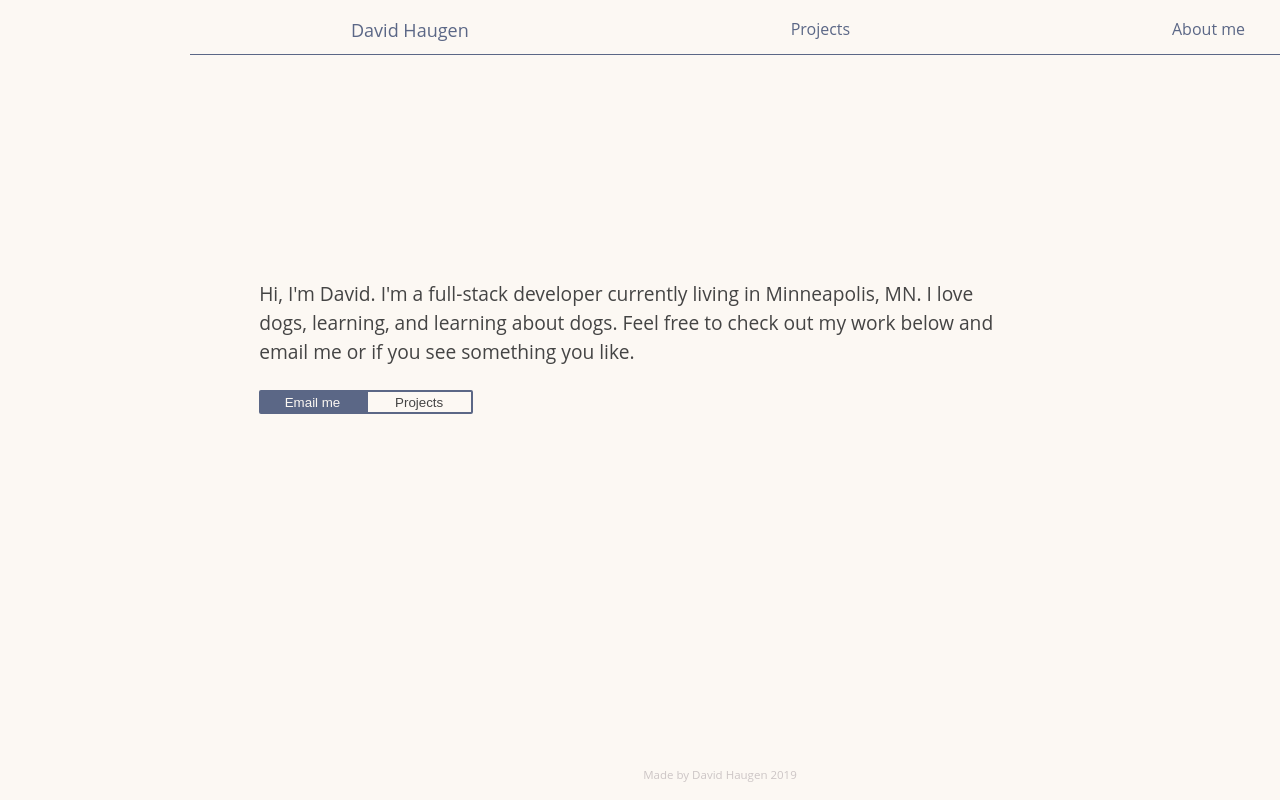
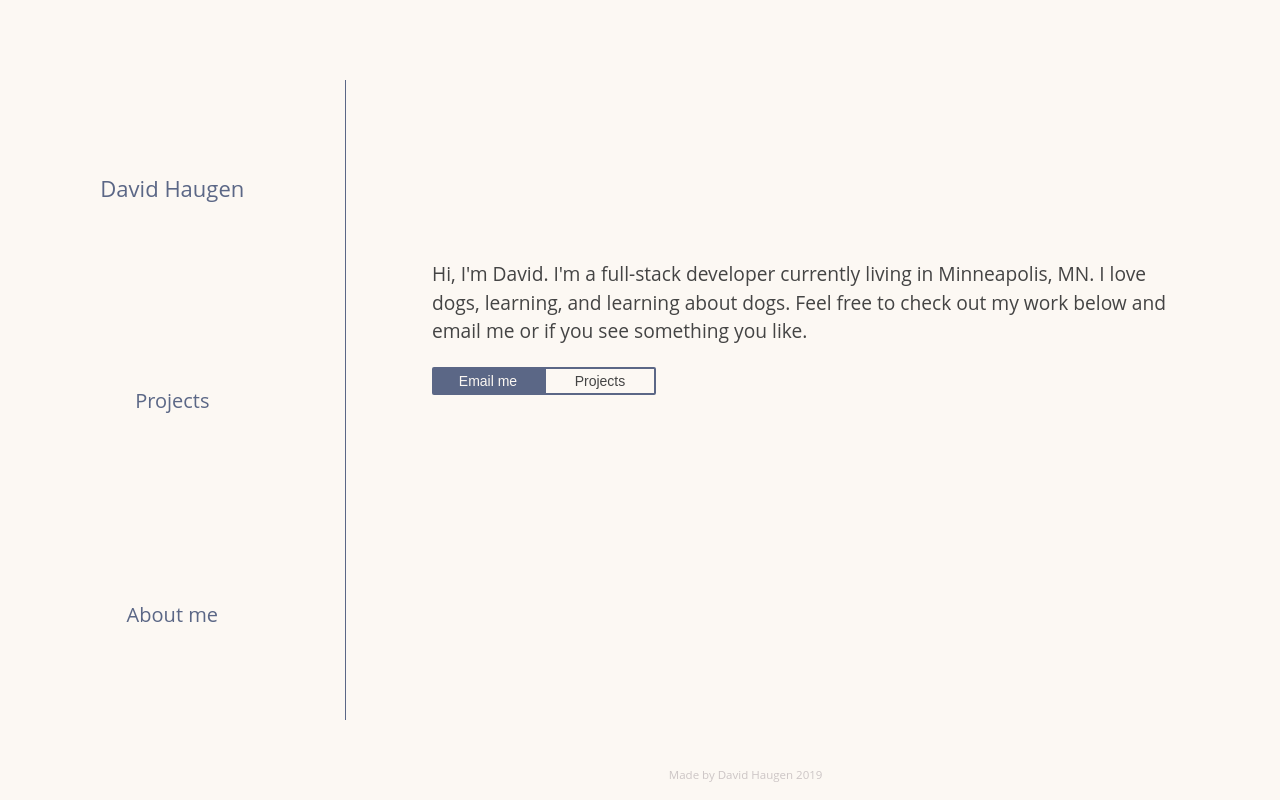
Before and after one commit to DavidHaugen/portfolio, a React (Create React App) app: page / in a window 1280 px wide. Built offline with nearby package versions, Linux system fonts and the light colour scheme.

Commit message:
improved responsiveness with alternate nav placement on large displays

```diff
--- a/src/App.css
+++ b/src/App.css
@@ -13,12 +13,14 @@ html{
 
 nav{
   position: fixed;
+  left: 2.5%;
+  top: 0;
   height: 50px;
   background-color: #fcf8f3;
   justify-content: space-around;
   padding-top: .2rem;
   border-bottom: 1px solid #5b6786;
-  width: 95%;
+  width: 95vw;
   margin-left: auto;
   margin-right: auto;
   flex: 1 0 auto;
@@ -27,11 +29,16 @@ nav{
   align-items: center
 }
 
+#nav-list{
+  line-height: 1em;
+}
+
 .nav-link{
   text-decoration: none;
-  padding: .3vw 2vw;
+  padding: .5em 2vw;
   color: #5b6786;
   height: 32px;
+  margin-top: 3px;
 }
 
 #home-link{
@@ -165,12 +172,12 @@ footer{
   background-color: #fcf8f3;
   color: rgb(204, 197, 197);
   position: fixed;
+  width: 100%;
   font-size: .6em;
   justify-content: center;
   align-items: center;
   bottom: 0;
   height: 50px;
-  width: 100%;
   font-family: 'Open Sans', sans-serif;
 }
 
@@ -194,9 +201,69 @@ footer{
 
 @media only screen and (min-width: 900px) {
 
+  section{
+    margin-top: 10px;
+  }
 
+  nav{
+    position: fixed;
+    left: 0;
+    top: 10%;
+    height: 80vh;
+    flex-direction: column;
+    background-color: #fcf8f3;
+    justify-content: space-around;
+    padding-top: .2rem;
+    border-right: 1px solid #5b6786;
+    border-bottom: 0;
+    width: 27vw;
+    flex: 1 0 auto;
+    margin: 0;
+    padding: 0;
+    align-items: center
+  }
+
+  .nav-link{
+    height: 40px;
+  }
+
+  #home-link{
+    font-size: 22px;
+  }
+
+  #projects-link{
+    font-size: 20px;
+  }
+
+  #about-link{
+    font-size: 20px;
+  }
+
+  html{
+    margin-left: 27vw;
+  }
+
+  .page-formatter{
+    flex-direction: row;
+  }
 
   footer{
-      width: 75%
+    background-color: #fcf8f3;
+    color: rgb(204, 197, 197);
+    position: fixed;
+    width: 100%;
+    font-size: .6em;
+    align-items: center;
+    bottom: 0;
+    justify-content: normal;
+    height: 50px;
+    padding-left: 20vw;
+    font-family: 'Open Sans', sans-serif;
+    }
+
+    .button-solid, .button-border{
+      width: 8em;
+      height: 2em;
+      font-size: 14px;
     }
 }
--- a/src/App.js
+++ b/src/App.js
@@ -10,7 +10,7 @@ import './App.css';
 
 function App() {
   return (
-    <div className='pageFormatter'>
+    <div>
       <Nav />
       <main>
         <Switch>
@@ -31,7 +31,6 @@ function App() {
           />
         </Switch>
         <Footer />
-
       </main>
     </div>
   );
--- a/src/Home.js
+++ b/src/Home.js
@@ -9,7 +9,7 @@ export default class Home extends Component{
         Hi, I'm David. I'm a full-stack developer currently living in Minneapolis, MN. I love dogs, learning, and learning about dogs. Feel free to check out my work below and email me or if you see something you like.
         </p>
         <div>
-          <a href="mailto:haugen.dj@gmail.com"><button className="button-solid left-button">Email me</button></a>
+          <a href="mailto:haugen.dj@gmail.com" target='_blank' rel='noopener noreferrer'><button className="button-solid left-button">Email me</button></a>
           <Link to="/projects"><button className="button-border right-button" >Projects</button></Link>
         </div>
       </section>
--- a/src/Projects.js
+++ b/src/Projects.js
@@ -26,7 +26,7 @@ export default class Projects extends Component{
           <div className="image-container">
             <img src={SpacedRepetition} alt="Spaced-Repetition project screenshot" className="project-screenshot"/>
           </div>
-          <p className="project-description">The spaced repetition technique helps users learn a new language by focusing on the words that give them the most trouble. This app tracks tracks user answers over time; if users get a word wrong, they are presented with that word more often. As the user masters a word it is presented less and less frequently.</p>
+          <p className="project-description">The spaced repetition technique helps users learn a new language by focusing on the words that give them the most trouble. This app tracks user answers over time; if users get a word wrong, they are presented with that word more often. As the user masters a word it is presented less and less frequently.</p>
           <p className="tech-used">Technologies used:</p>
           <p className="tech-used">Client: React, React Context API, React Router, JWT, HTML, CSS, JavaScript, Cypress. Deployed with Zeit Now</p>
           <p className="tech-used">Server: Node.js, Express, PostgreSQL, Postgrator, JWT, Chai, Mocha, Supertest. Deployed using Heroku.</p>
@@ -40,10 +40,10 @@ export default class Projects extends Component{
           <div className="image-container">
             <img src={MunchStats} alt="Project screenshot" className="project-screenshot"/>
           </div>
+          <p className="project-description">Munch Stats is a nutrition tracking app with a that allows users to create, edit, and log their own meals. Users can set daily goals for calories, carbohydrates, fat, and protein and track how their daily consumption compares to their own personal goals. Munch Stats makes it easy to track the meals you make regularly, helping you stay healthy and happy.</p>
           <p className="tech-used">Technologies used:</p>
           <p className="tech-used">Client: React, React Context API, React Router, JWT, HTML, CSS, JavaScript, Jest, Enzyme, Chart.js. Deployed with Zeit Now.</p>
           <p className="tech-used">Server: Node.js, Express, PostgreSQL, Postgrator, JWT, Chai, Mocha, Supertest, Travis CI. Deployed using Heroku.</p>
-          <p className="project-description">Munch Stats is a nutrition tracking app with a that allows users to create, edit, and log their own meals. Users can set daily goals for calories, carbohydrates, fat, and protein and track how their daily consumption compares to their own personal goals. Munch Stats makes it easy to track the meals you make regularly, helping you stay healthy and happy.</p>
           <div className="project-links">
             <a href="https://github.com/thinkful-ei-armadillo/munchstats-client" target="_blank" rel="noopener noreferrer"><button className="button-border left-button">View repo</button></a>
             <a href="https://munchstats.now.sh/" target="_blank" rel="noopener noreferrer"><button className="button-solid right-button">View live</button></a>
```
